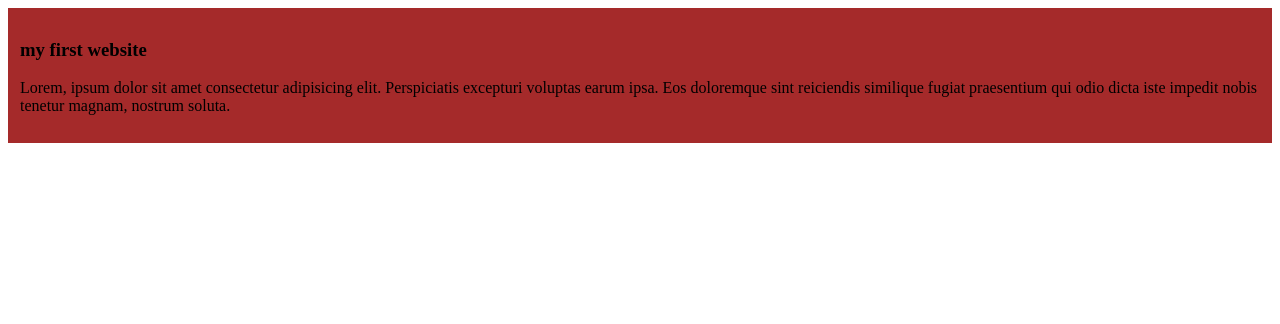
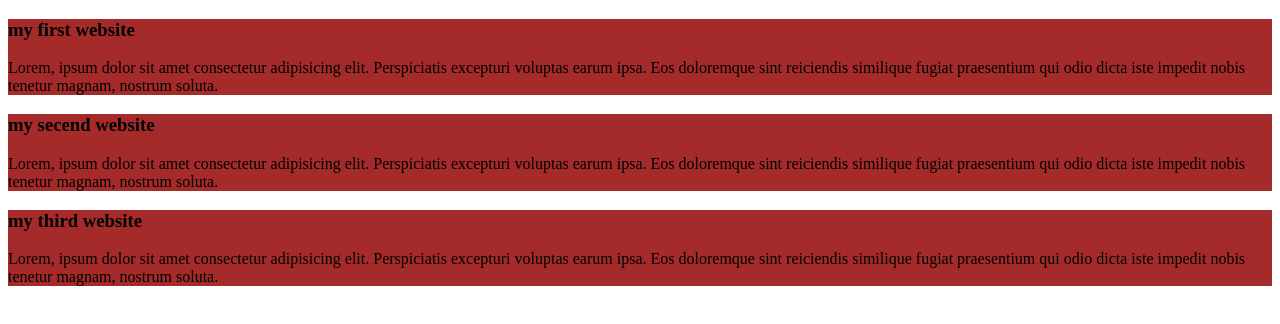
Before and after one commit to suibhaidar/my-simple-website, a plain HTML site: page index.html in a window 1280 px wide. Drawn offline with Linux system fonts and the light colour scheme.

Commit message:
add the thrd web

```diff
--- a/index.html
+++ b/index.html
@@ -11,6 +11,15 @@
         <h3>my first website</h3>
         <p>Lorem, ipsum dolor sit amet consectetur adipisicing elit. Perspiciatis excepturi voluptas earum ipsa. Eos doloremque sint reiciendis similique fugiat praesentium qui odio dicta iste impedit nobis tenetur magnam, nostrum soluta.</p>
     </div>
+    <div>
+        <h3>my secend
+         website</h3>
+        <p>Lorem, ipsum dolor sit amet consectetur adipisicing elit. Perspiciatis excepturi voluptas earum ipsa. Eos doloremque sint reiciendis similique fugiat praesentium qui odio dicta iste impedit nobis tenetur magnam, nostrum soluta.</p>
+    </div>
+    <div>
+        <h3>my third  website</h3>
+        <p>Lorem, ipsum dolor sit amet consectetur adipisicing elit. Perspiciatis excepturi voluptas earum ipsa. Eos doloremque sint reiciendis similique fugiat praesentium qui odio dicta iste impedit nobis tenetur magnam, nostrum soluta.</p>
+    </div>
 
 </body>
 </html>
--- a/styles/web.css
+++ b/styles/web.css
@@ -1,3 +1,5 @@
 div{background-color: brown;
 padding: 12px
+margin-bottom: 10px
+
 }
```
